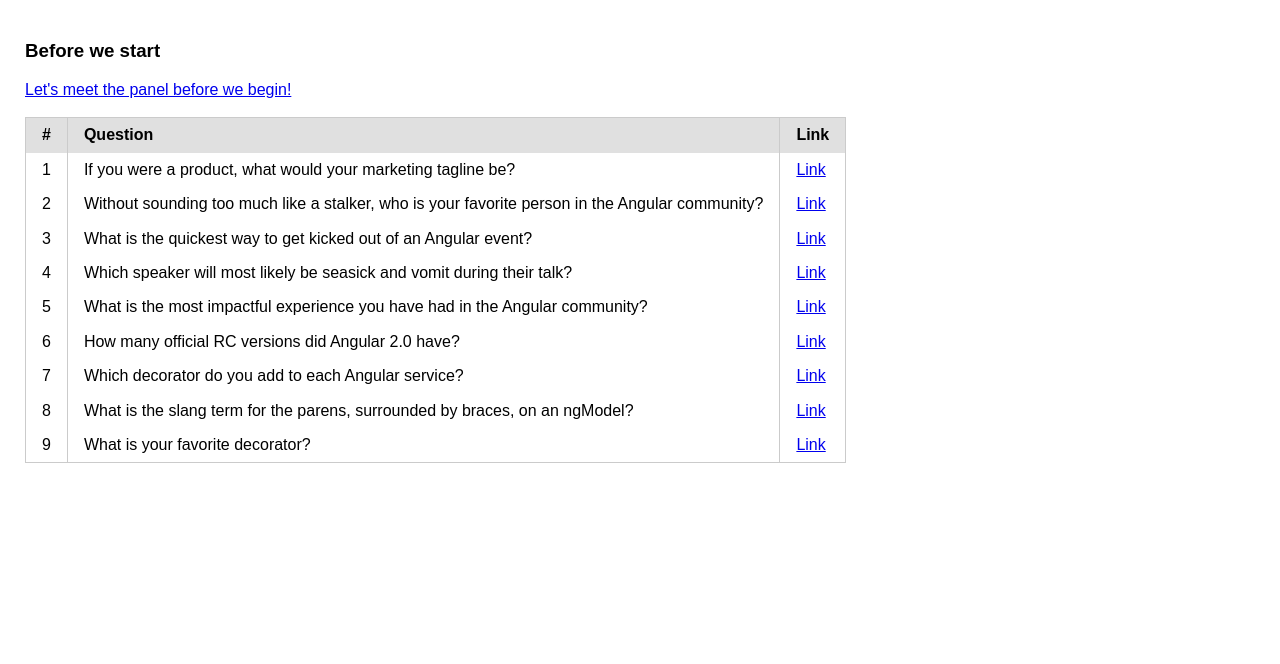
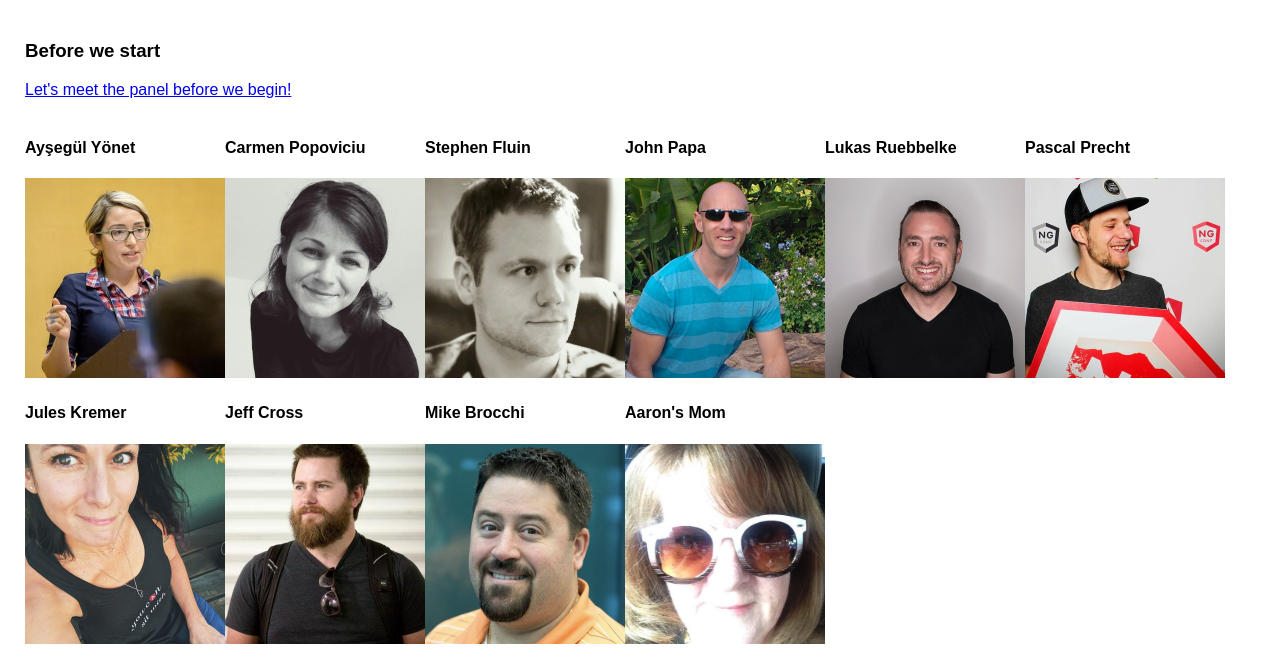
Before and after one commit to aaronfrost/angularshow, a website: page index.html in a window 1280 px wide. Shown: the part 105-769 px from the top of the page. Drawn offline with nearby package versions, Linux system fonts and the light colour scheme.

Commit message:
added pics

```diff
--- a/index.html
+++ b/index.html
@@ -16,9 +16,49 @@
   <div class="body" style="padding:25px;">
     <h3>Before we start</h3>
     <a href="videos/question1.mp4" target="_blank">Let's meet the panel before we begin!</a>
-    <br>
-    <br>
-    <table class="pure-table">
+    <br><br>
+    <div style="float:left">
+    <h4>Ayşegül Yönet</h4>
+    <img src="pics/aysugal.jpg" height="200px" />
+    </div>
+    <div style="float:left">
+    <h4>Carmen Popoviciu</h4>
+    <img src="pics/carmen.jpg" height="200px" />
+    </div>
+    <div style="float:left">
+    <h4>Stephen Fluin</h4>
+    <img src="pics/stephen.jpg" height="200px" />
+    </div>
+    <div style="float:left">
+    <h4>John Papa</h4>
+    <img src="pics/johnp.png" height="200px" />
+    </div>
+    <div style="float:left">
+    <h4>Lukas Ruebbelke</h4>
+    <img src="pics/lukas.jpg" height="200px" />
+    </div>
+    <div style="float:left">
+    <h4>Pascal Precht</h4>
+    <img src="pics/pascal.jpg" height="200px" />
+    </div>
+    <div style="float:left">
+    <h4>Jules Kremer</h4>
+    <img src="pics/jules.jpg" height="200px" />
+    </div>
+    <div style="float:left">
+    <h4>Jeff Cross</h4>
+    <img src="pics/jeffc.jpg" height="200px" />
+    </div>
+    <div style="float:left">
+    <h4>Mike Brocchi</h4>
+    <img src="pics/mikeb.jpg" height="200px" />
+    </div>
+    <div style="float:left">
+    <h4>Aaron's Mom</h4>
+    <img src="pics/mom.png" height="200px" />
+    </div>
+    <br style="clear:both"><br>
+    <table style="clear:both" class="pure-table">
       <thead>
         <tr>
           <th>#</th>
```
Also changed, not shown: pics/aysugal.jpg (added), pics/carmen.jpg (added), pics/jeff-beard.png (added), pics/jeffc.jpg (added), pics/johnp.png (added), pics/jules.jpg (added), pics/lukas.jpg (added), pics/mikeb.jpg (added), pics/mom.png (added), pics/pascal.jpg (added), pics/stephen.jpg (added).
